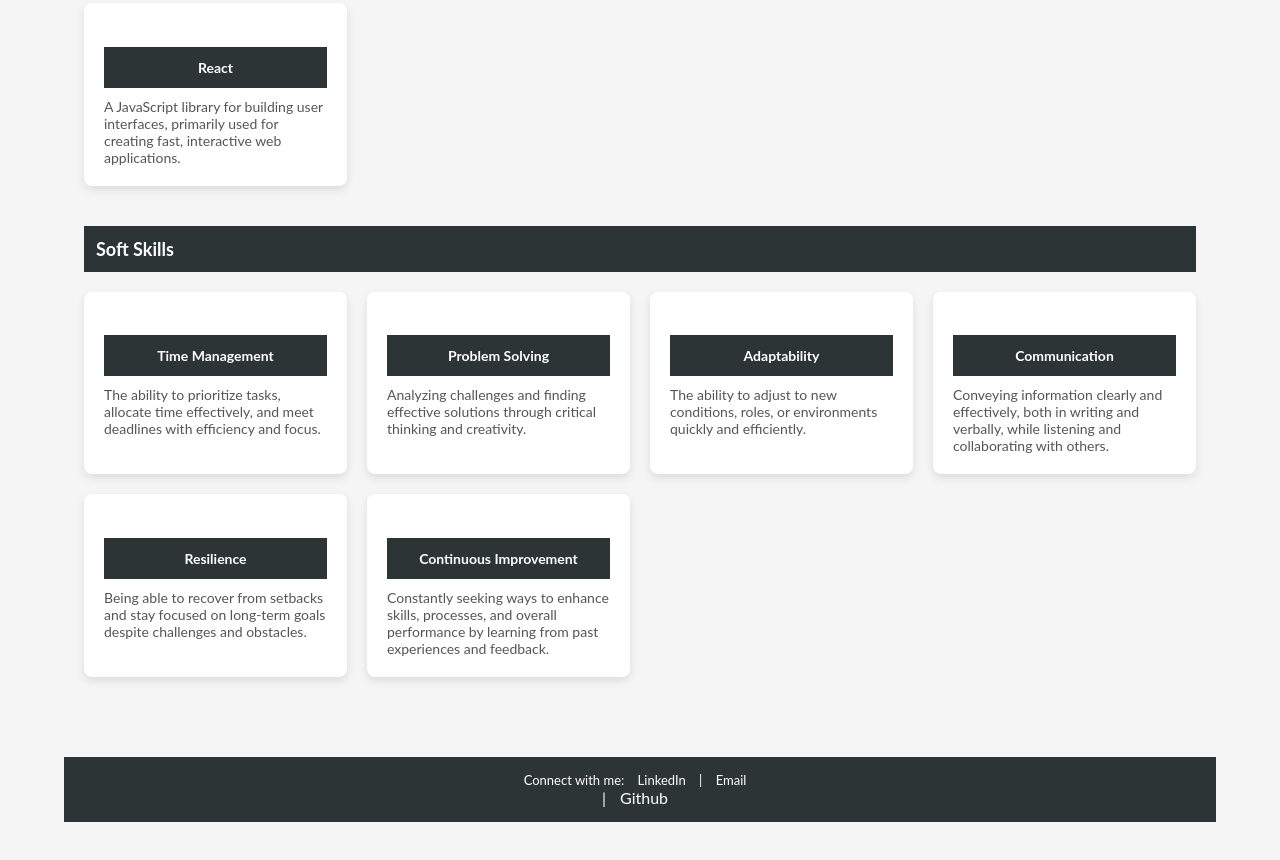
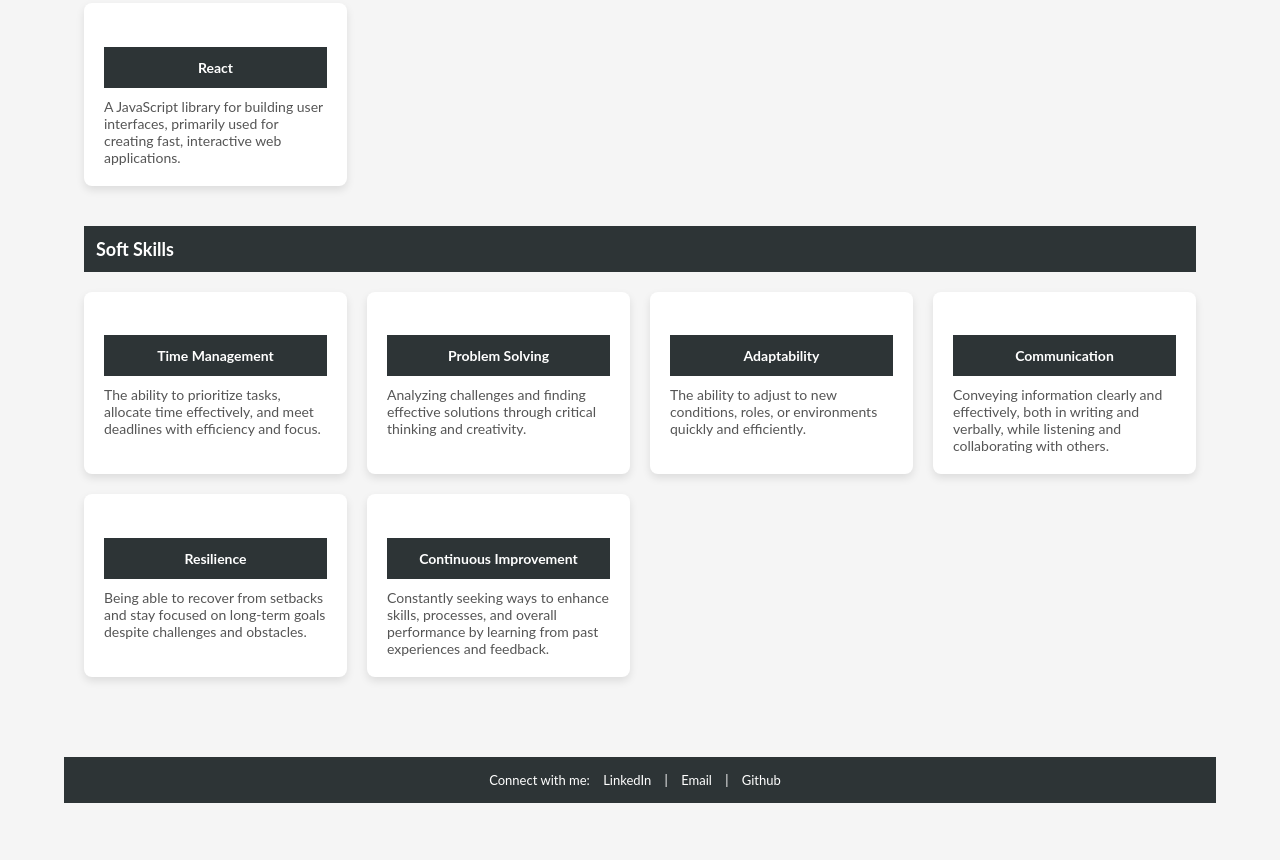
Before and after one commit to NadrianPotonas/Nadrian-Potonas-portfolio, a plain HTML site: page resume.html in a window 1280 px wide. Shown: the part 1575-2435 px from the top of the page. Drawn offline with Linux system fonts and the light colour scheme.

Commit message:
Update resume.html

```diff
--- a/resume.html
+++ b/resume.html
@@ -198,7 +198,7 @@
 
     <!-- Footer -->
     <footer>
-        <p>Connect with me: <a href="https://www.linkedin.com/in/nadrian-potonas-9061b6321/">LinkedIn</a> | <a href="mailto:np.softwareengineer@gmail.com">Email</a></p> | <a href="https://github.com/NadrianPotonas">Github</a>
+        <p>Connect with me: <a href="https://www.linkedin.com/in/nadrian-potonas-9061b6321/">LinkedIn</a> | <a href="mailto:np.softwareengineer@gmail.com">Email</a> | <a href="https://github.com/NadrianPotonas">Github</a></p>
     </footer>
 </body>
 </html>
```
